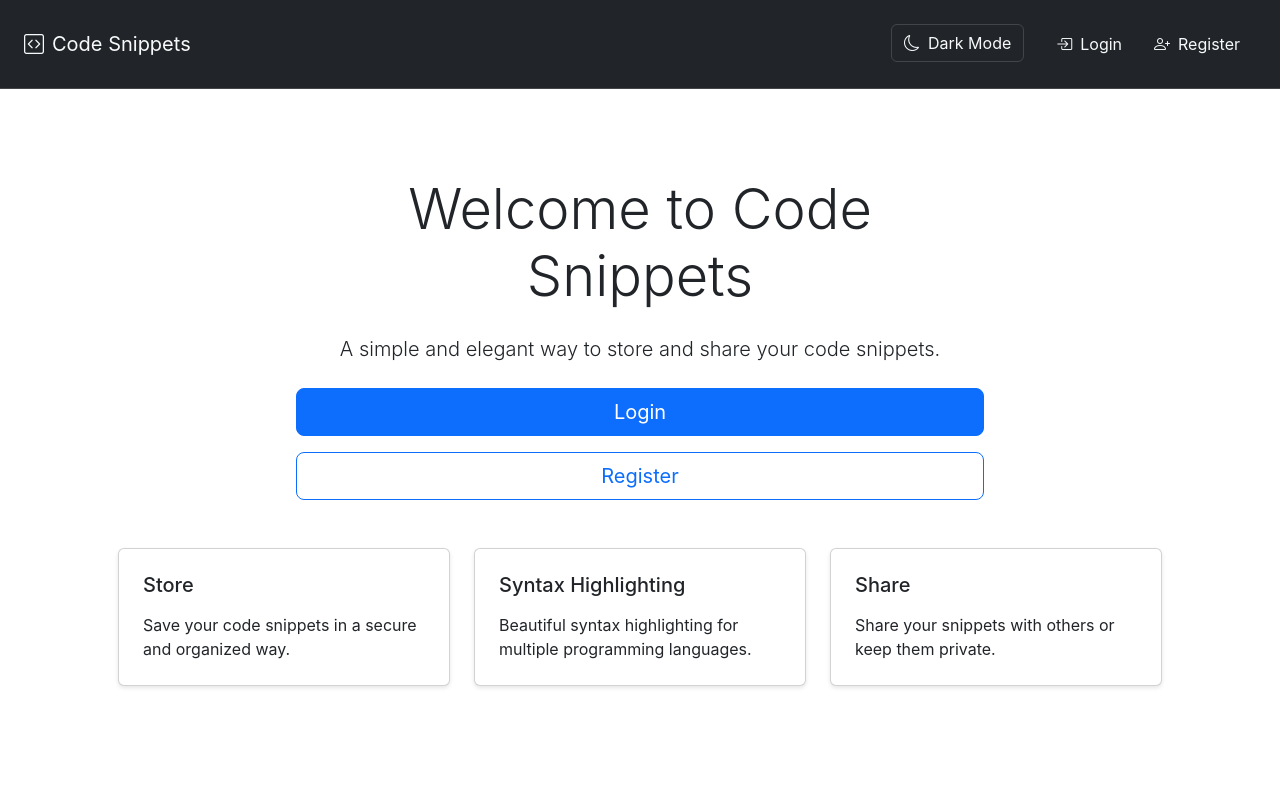
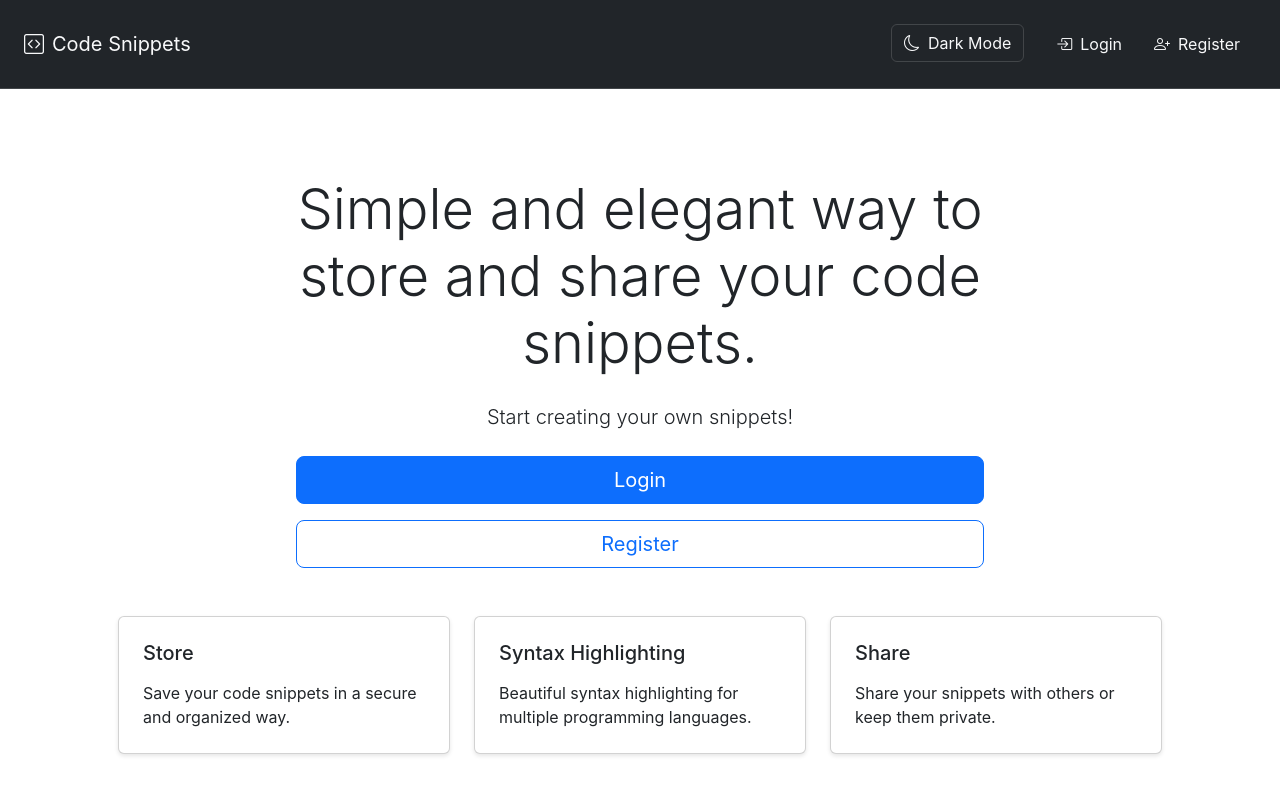
Before and after one commit to hsu022210/Snippets-frontend, a React (Vite) app: page / in a window 1280 px wide. Shown: the top 794 px of the page. Built offline with nearby package versions, Linux system fonts and the light colour scheme.

Commit message:
update home wording

```diff
--- a/src/pages/Home.jsx
+++ b/src/pages/Home.jsx
@@ -14,13 +14,12 @@ const Home = () => {
       <Container className="py-5 my-4">
         <Row className="justify-content-center">
           <Col md={8} className="text-center">
-            <h1 className="display-4 mb-4">Welcome to Code Snippets</h1>
+            <h1 className="display-4 mb-4"> Simple and elegant way to store and share your code snippets.</h1>
             <p className="lead mb-4">
-              A simple and elegant way to store and share your code snippets.
+              Start creating your own snippets!
             </p>
             {user ? (
               <div>
-                <p>Welcome back, {user.username}!</p>
                 <Stack
                   direction="horizontal"
                   gap={3}
```
